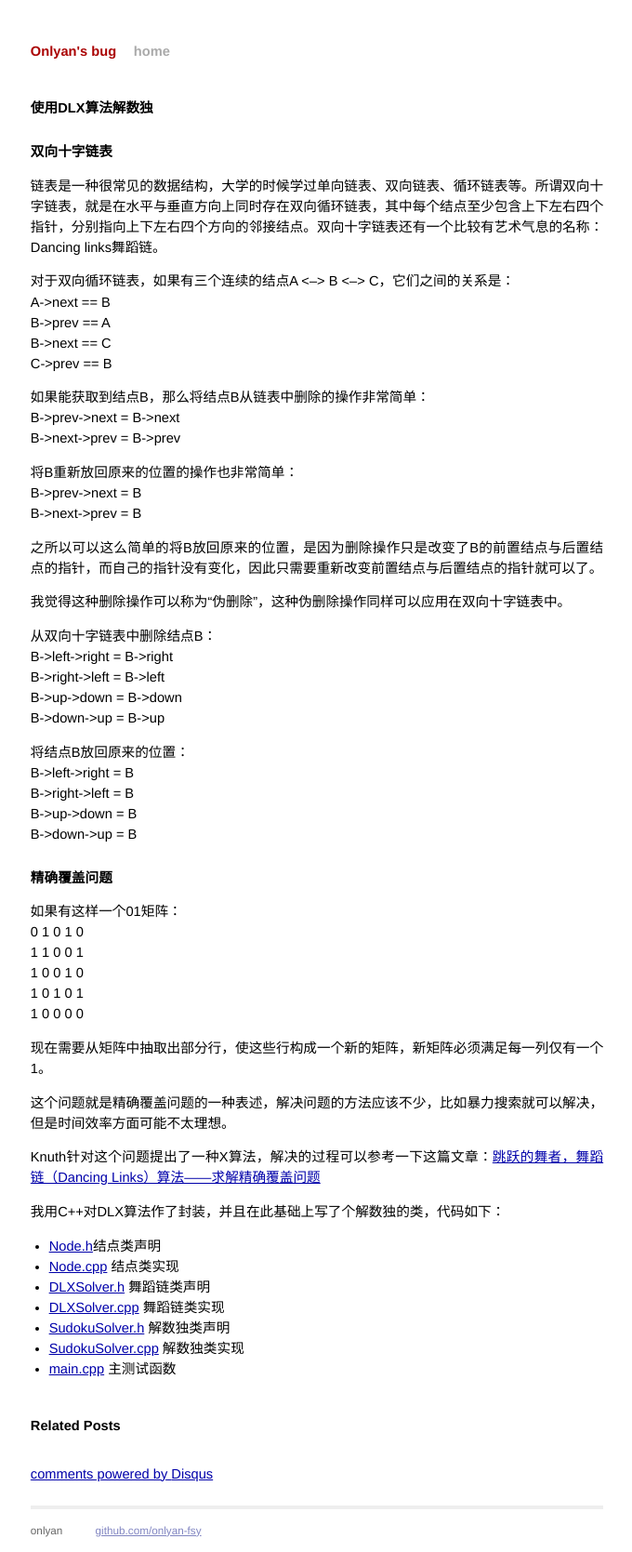
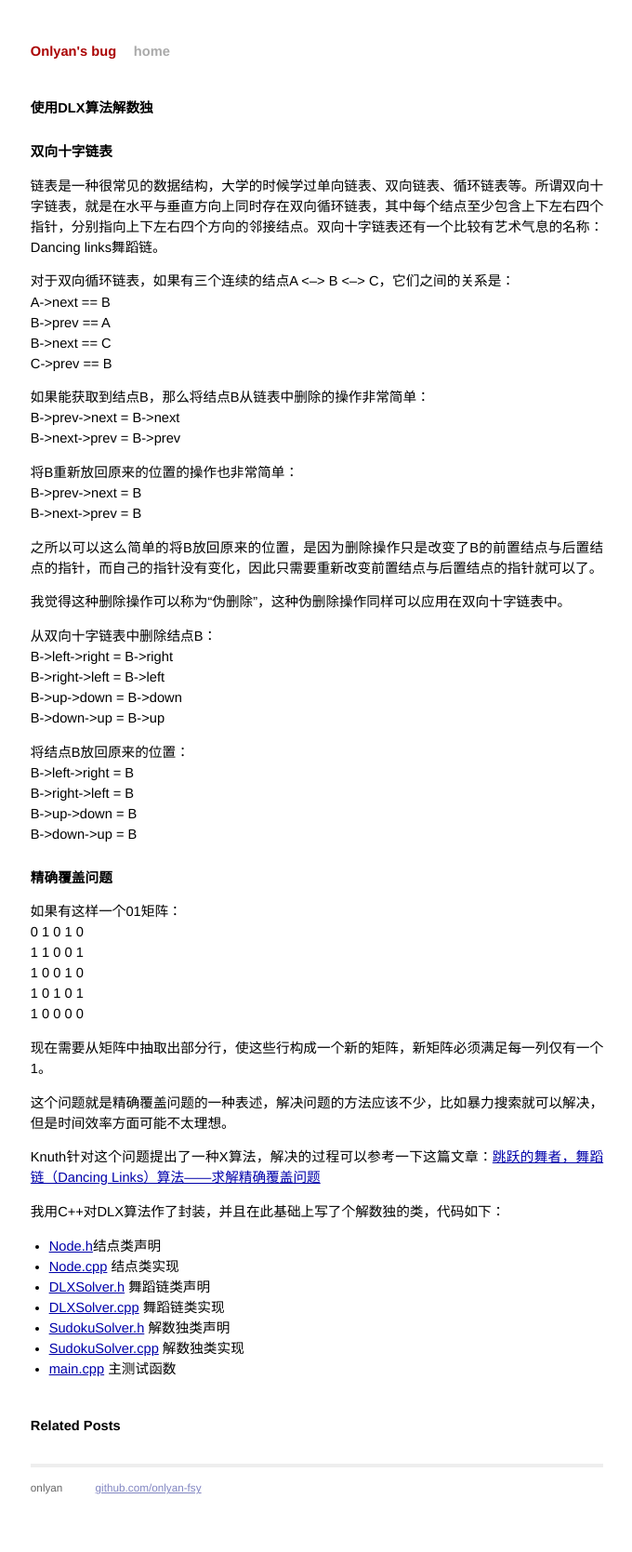
Before and after one commit to shu-yu/blog, a Jekyll site: the page built from _posts/2014-01-22-sudoku-dlx.md, in a window 1280 px wide. Shown: the whole page at 93% size, without its empty margins (299-979 px from the left). Built offline with Jekyll 4.4.1, drawn with Linux system fonts in a browser that asks for light colours; comment, search, counter and statistics services are not loaded; after the commit the page ends 1623 px from its top, so only the background shows below that.

Commit message:
update layout

```diff
--- a/_layouts/post.html
+++ b/_layouts/post.html
@@ -27,6 +27,5 @@
 		dsq.src = '//' + disqus_shortname + '.disqus.com/embed.js';
 		(document.getElementsByTagName('head')[0] || document.getElementsByTagName('body')[0]).appendChild(dsq);
 	})();
+	*/
 </script>
-<noscript>Please enable JavaScript to view the <a href="http://disqus.com/?ref_noscript">comments powered by Disqus.</a></noscript>
-<a href="http://disqus.com" class="dsq-brlink">comments powered by <span class="logo-disqus">Disqus</span></a>
```
Also changed, not shown: other parts of _layouts/post.html (+3 -3 lines).
